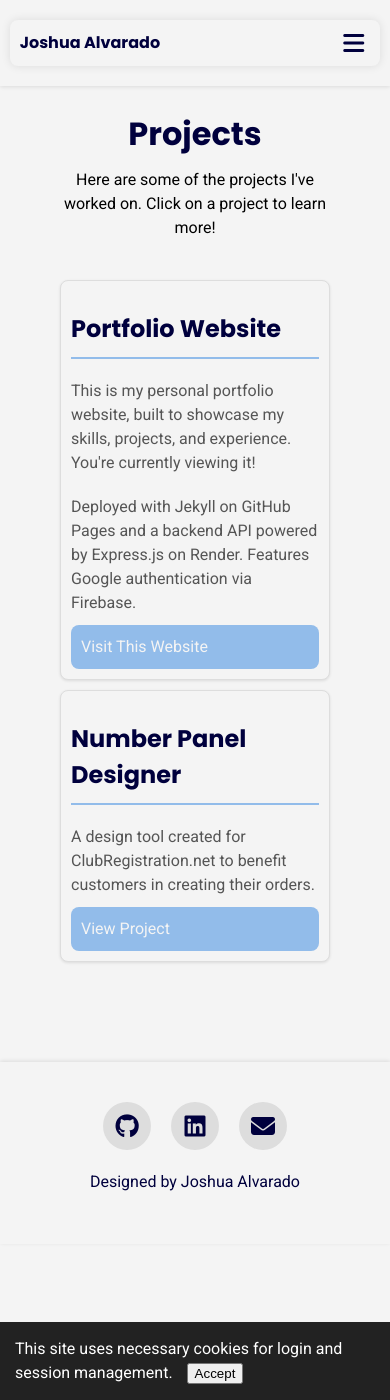
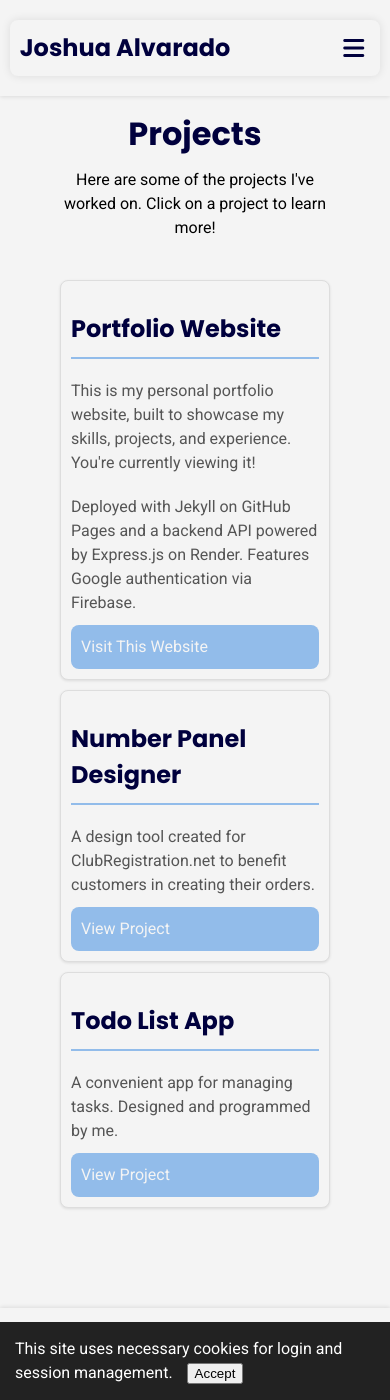
Before and after one commit to JoshuaAlvarado-hub/joshalvarado.com, a Jekyll site: the page built from projects.html, in a window 390 px wide and 1400 px high. Built offline with Jekyll 4.4.1, drawn with Linux system fonts in a browser that asks for light colours; comment, search, counter and statistics services are not loaded.

Commit message:
added todo app to projects

```diff
--- a/assets/css/style.css
+++ b/assets/css/style.css
@@ -607,8 +607,8 @@ footer {
 /* Phones */
 @media screen and (max-width: 599px) {
     :root {
-        --logo-fontsize: 1rem;
-        --footercircles: 3rem;
+        --logo-fontsize: 1.5rem;
+        --footercircles: 4rem;
     }
 
     .nav-right {
--- a/projects.html
+++ b/projects.html
@@ -19,10 +19,17 @@ permalink: /projects/
             Features Google authentication via Firebase.</p>
             <a href="{{ '/' | relative_url }}" class="btn">Visit This Website</a>
         </article>
+
         <article class="project">
             <h2>Number Panel Designer</h2>
             <p>A design tool created for ClubRegistration.net to benefit customers in creating their orders.</p>
             <a href="https://www.joshalvarado.com/paneldesigner/" class="btn">View Project</a>
         </article>
+
+        <article class="project">
+            <h2>Todo List App</h2>
+            <p>A convenient app for managing tasks. Designed and programmed by me.</p>
+            <a href="https://www.joshalvarado.com/todo/" class="btn">View Project</a>
+        </article>
     </section>
 </div>
```
